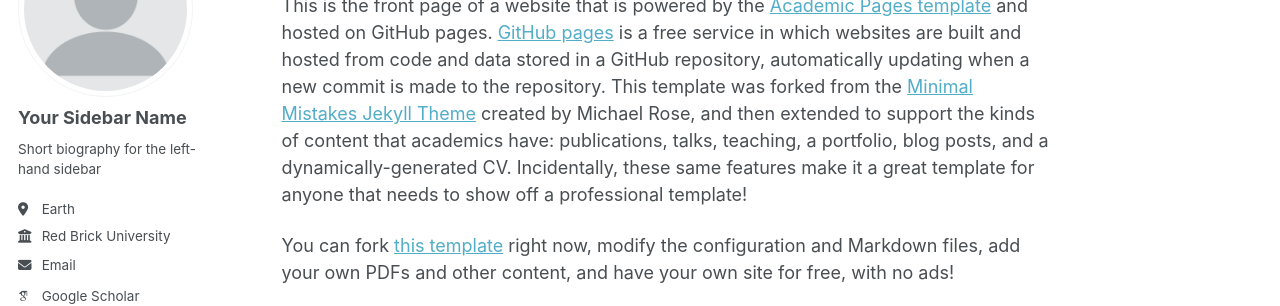
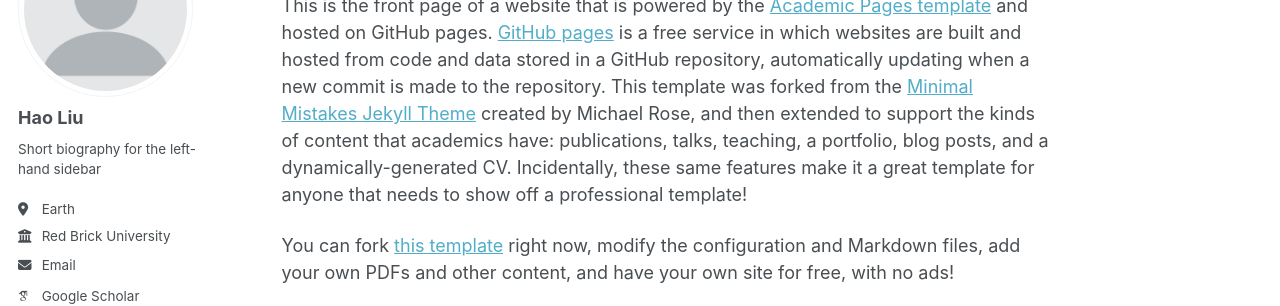
Before and after one commit to PHDHaoLiu/PHDHaoLiu.github.io, a Jekyll site: the page built from _pages/about.md, in a window 1280 px wide. Shown: the part 177-483 px from the top of the page. Built offline with Jekyll 4.4.1, drawn with Linux system fonts in a browser that asks for light colours; some web fonts are replaced; a script that is not in the unit is left out.

Commit message:
Update _config.yml

```diff
--- a/_config.yml
+++ b/_config.yml
@@ -23,7 +23,7 @@ repository               : "academicpages/academicpages.github.io"
 author:
   # Biographic information
   avatar           : "profile.png"
-  name             : "Your Sidebar Name"
+  name             : "Hao Liu"
   pronouns         : # example: "she/her"
   bio              : "Short biography for the left-hand sidebar"
   location         : "Earth"
```
